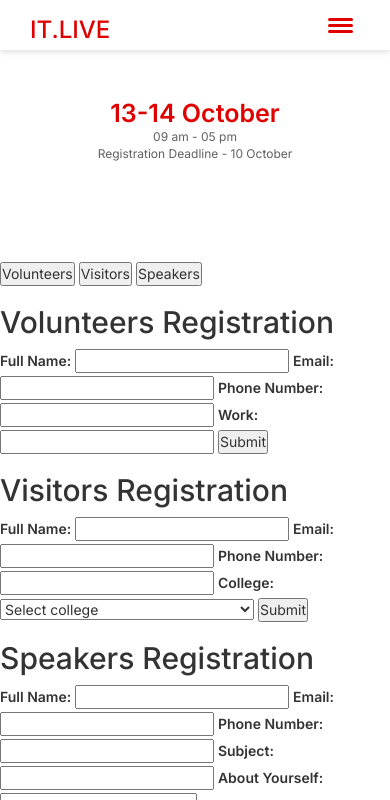
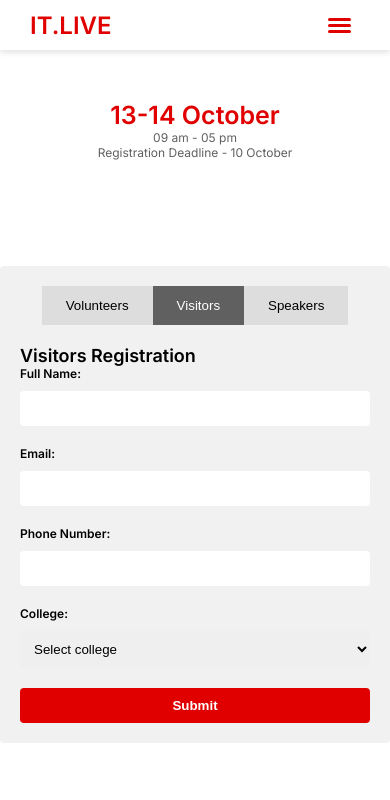
Before and after one commit to PilotMuhammed/IT-LIVE-update, a website: page register.html in a window 390 px wide. Both pictures are taken after a click on the button "Visitors". Shown: the top 800 px of the page. Drawn offline with nearby package versions, Linux system fonts and the light colour scheme.

Commit message:
Add Register Page

```diff
--- /dev/null
+++ b/css/register.css
@@ -0,0 +1,171 @@
+/* --- Section First Register --- */
+.sec-first-register {
+}
+
+.sec-first-register .container {
+  text-align: center;
+  /* line-height: 50px; */
+}
+
+.sec-first-register .container > * {
+  margin: 0%;
+  padding: 0%;
+  box-sizing: border-box;
+}
+
+.sec-first-register .container h3 {
+  font-size: 50px;
+  color: var(--Red);
+  font-weight: 600;
+}
+
+.sec-first-register .container p {
+  font-size: 25px;
+  color: var(--Gray);
+}
+
+@media (max-width: 750px) {
+  .sec-first-register .container h3 {
+    font-size: 25px;
+  }
+
+  .sec-first-register .container p {
+    font-size: 12px;
+    color: var(--Gray);
+  }
+}
+
+/* --- Section Second Register --- */
+.sec-second-register {
+}
+
+.sec-second-register .container {
+}
+
+.sec-second-register .container h3 {
+  margin-top: 60px;
+  margin-bottom: 15px;
+  color: var(--Gray);
+}
+
+.sec-second-register .container p {
+  display: flex;
+  color: var(--Gray);
+}
+
+/* ---- Start Section Form ---- */
+.registration-form {
+  max-width: 600px;
+  margin: 6px auto;
+  padding: 20px;
+  background-color: #f1f1f1;
+  /* background-color: var(--LightGray); */
+  margin-bottom: 60px;
+  border-radius: 4px;
+}
+
+.tabs {
+  display: flex;
+  justify-content: center;
+  margin-bottom: 20px;
+}
+
+.tablink {
+  padding: 12px 24px;
+  background-color: #ddd;
+  border: none;
+  cursor: pointer;
+  transition: background-color 0.3s ease;
+}
+
+.tablink:hover {
+  /* background-color: #aaa; */
+  background-color: var(--Red);
+  color: var(--White);
+}
+
+.tablink.active {
+  /* background-color: #ccc; */
+  background-color: var(--Gray);
+  color: var(--White);
+}
+
+.tabcontent {
+  display: none;
+}
+
+.tabcontent.active {
+  display: block;
+}
+
+form {
+  display: flex;
+  flex-direction: column;
+}
+
+label {
+  margin-bottom: 10px;
+  font-weight: bold;
+}
+
+input[type="text"],
+input[type="email"],
+input[type="tel"],
+textarea {
+  padding: 10px;
+  border: none;
+  border-radius: 4px;
+  margin-bottom: 20px;
+}
+
+select {
+  padding: 10px;
+  border: none;
+  border-radius: 4px;
+  margin-bottom: 20px;
+}
+
+button[type="submit"] {
+  background-color: var(--Red);
+  color: var(--White);
+  padding: 10px 20px;
+  border: none;
+  border-radius: 4px;
+  cursor: pointer;
+  font-weight: bold;
+}
+
+button[type="submit"]:hover {
+  /* background-color: var(--Gray); */
+  /* color: var(--Red); */
+}
+
+input[type="file"] {
+  padding: 8px;
+  align-self: center;
+}
+
+/* ---- End Section Form ---- */
+
+/* Style Page News */
+.sec-first-news {
+  /* height: 80vh; */
+}
+
+.sec-first-news .line-one {
+}
+
+.img-movie {
+  width: auto;
+  height: 150px;
+  margin-left: 15px;
+  margin-right: 15px;
+  border-radius: var(--Radius);
+}
+
+.sec-first-news .line-two {
+}
+
+#mar {
+  margin-top: 40px;
+}
--- a/js/script.js
+++ b/js/script.js
@@ -35,9 +35,3 @@ function startCount(i){
         }
     }, 3000/goal)
 }
-
-
-
-function coloring(){
-  this.style.add('background-color','yellow');
-}
--- a/register.html
+++ b/register.html
@@ -5,18 +5,15 @@
     <meta http-equiv="X-UA-Compatible" content="IE=edge">
     <meta name="viewport" content="width=device-width, initial-scale=1.0">
     <title>Register</title>
-        <!-- This Link for Form -->
-        <link rel="stylesheet" href="https://netdna.bootstrapcdn.com/bootstrap/3.1.0/css/bootstrap.min.css">
-        <script src="https://code.jquery.com/jquery-1.11.1.min.js"></script>
-        <script src="https://netdna.bootstrapcdn.com/bootstrap/3.1.0/js/bootstrap.min.js"></script>
 
-    <link rel="icon" type="image/jpg" sizes="32x32" href="./assets/logos/logo.jpg">
+    <link rel="icon" href="./image/logo.jpg">
     <link rel="stylesheet" href="./css/framework.css">
-    <link rel="stylesheet" href="./css/master.css">
+    <link rel="stylesheet" href="./css/register.css">
     <link rel="stylesheet" href="./css/header.css">
     <link rel="stylesheet" href="./css/footer.css">
     <script defer src="./components/header.js"></script>
     <script defer src="./components/footer.js"></script>
+    <script src="./js/form-register.js"></script>
 
 </head>
 <body>
@@ -136,16 +133,16 @@
             <label for="photo">Upload Photo:</label>
             <input type="file" id="photo" name="photo" accept="image/*" required>
             <button type="submit">Submit</button>
-        </form>
+          </form>
         </div>
 
-    <!-- End Form -->
-</main>
+        <!-- End Form -->
+    </main>
 
+    <!--     FOOTER      -->
+    <footer-component></footer-component>
 
-        <!--     FOOTER      -->
-        <footer-component></footer-component>
-
-    <script src="main.js"></script>
+    <script src="./js/main.js" defer></script>
+    <script src="./js/navigationBar.js" defer></script>
 </body>
 </html>
```
